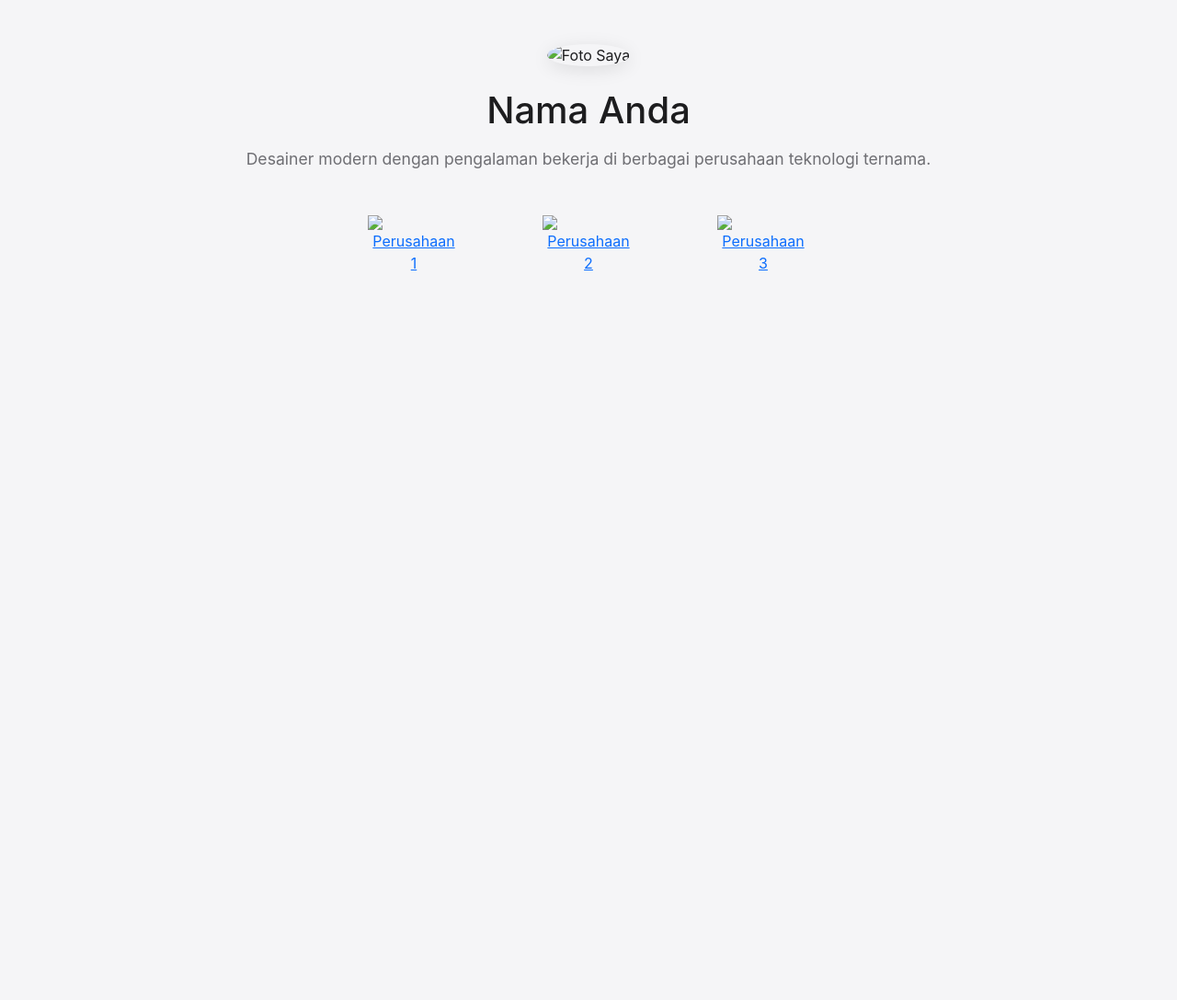
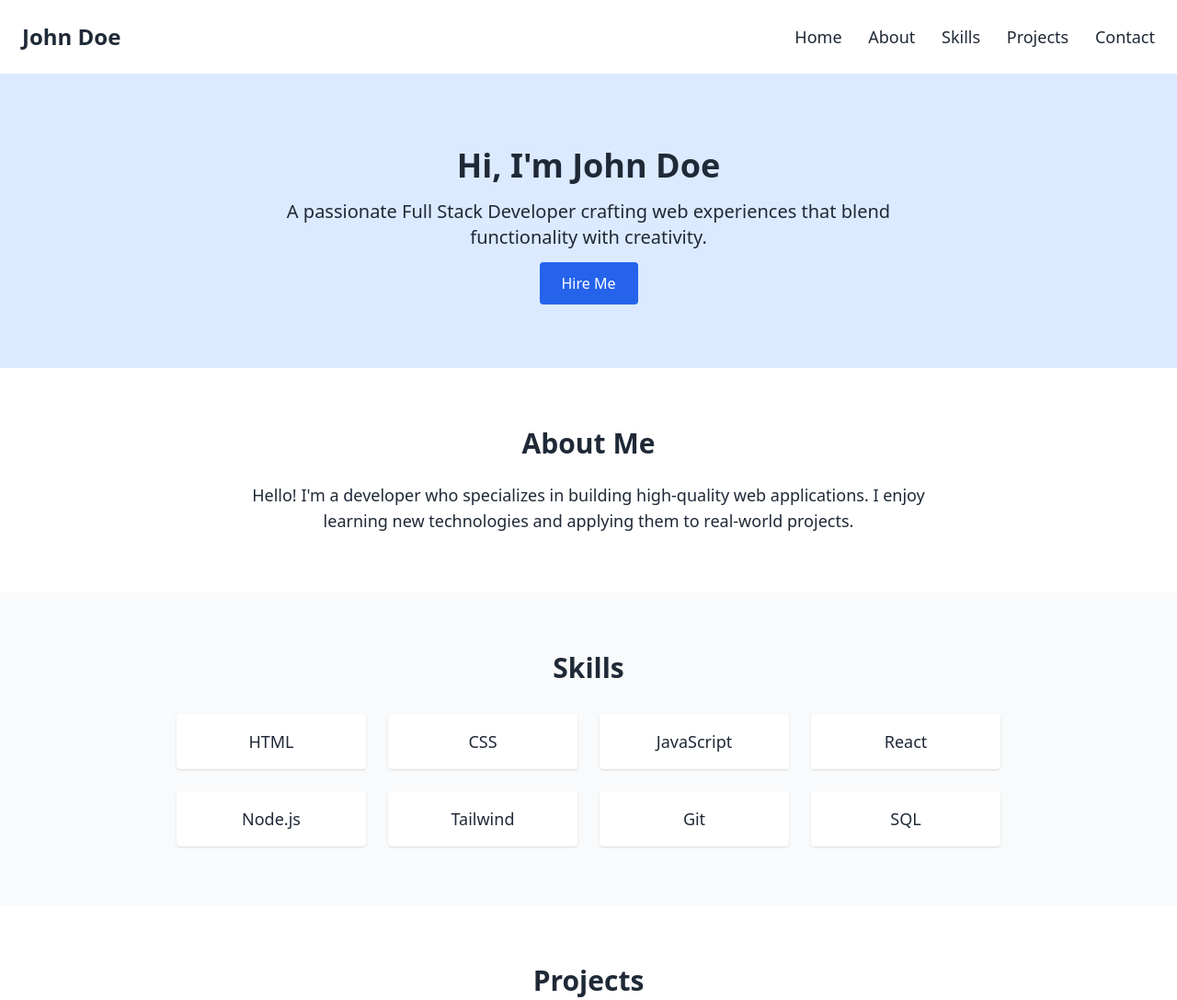
Before and after one commit to Lutfialfian975/Portfolio, a plain HTML site: page index.html in a window 1280 px wide. Shown: the top 1087 px of the page at 92% size. Before the commit the page ends 800 px from the top, so only its background shows below. Drawn offline with nearby package versions, Linux system fonts and the light colour scheme.

Commit message:
Update index.html

```diff
--- a/index.html
+++ b/index.html
@@ -1,62 +1,88 @@
 <!DOCTYPE html>
 <html lang="en">
+<head>
+  <meta charset="UTF-8" />
+  <meta name="viewport" content="width=device-width, initial-scale=1.0" />
+  <title>Portfolio</title>
+  <script src="https://cdn.tailwindcss.com"></script>
+</head>
+<body class="bg-gray-100 text-gray-800">
 
-<head>
-  <meta charset="UTF-8">
-  <meta name="viewport" content="width=device-width, initial-scale=1.0">
-  <title>Portfolio</title>
-  <link href="https://cdn.jsdelivr.net/npm/bootstrap@5.3.0/dist/css/bootstrap.min.css" rel="stylesheet">
-  <style>
-    body {
-      background-color: #f5f5f7;
-      color: #1d1d1f;
-      font-family: -apple-system, BlinkMacSystemFont, 'Segoe UI', Roboto, Helvetica, Arial, sans-serif;
-    }
-    .profile-img {
-      max-width: 200px;
-      border-radius: 50%;
-      box-shadow: 0 4px 20px rgba(0,0,0,0.1);
-    }
-    .company-logo {
-      max-width: 100px;
-      transition: transform 0.3s;
-    }
-    .company-logo:hover {
-      transform: scale(1.1);
-    }
-    .description {
-      font-size: 1.1rem;
-      color: #6e6e73;
-    }
-  </style>
-</head>
+  <!-- Header -->
+  <header class="bg-white shadow p-6 flex items-center justify-between">
+    <h1 class="text-2xl font-bold">John Doe</h1>
+    <nav class="space-x-6 text-lg">
+      <a href="#" class="hover:text-blue-600">Home</a>
+      <a href="#" class="hover:text-blue-600">About</a>
+      <a href="#" class="hover:text-blue-600">Skills</a>
+      <a href="#" class="hover:text-blue-600">Projects</a>
+      <a href="#" class="hover:text-blue-600">Contact</a>
+    </nav>
+  </header>
 
-<body>
-  <div class="container text-center py-5">
-    <img src="foto-anda.jpg" alt="Foto Saya" class="profile-img mb-4">
-    <h1 class="mb-3">Nama Anda</h1>
-    <p class="description mb-5">Desainer modern dengan pengalaman bekerja di berbagai perusahaan teknologi ternama.</p>
+  <!-- Hero Section -->
+  <section class="bg-blue-100 text-center py-20 px-4">
+    <h2 class="text-4xl font-bold mb-4">Hi, I'm John Doe</h2>
+    <p class="text-xl mb-6 max-w-2xl mx-auto">A passionate Full Stack Developer crafting web experiences that blend functionality with creativity.</p>
+    <a href="#" class="bg-blue-600 text-white py-3 px-6 rounded hover:bg-blue-700 transition">Hire Me</a>
+  </section>
 
-    <div class="row justify-content-center g-4">
-      <div class="col-4 col-md-2">
-        <a href="https://perusahaan1.com" target="_blank">
-          <img src="logo-perusahaan1.png" alt="Perusahaan 1" class="company-logo">
-        </a>
+  <!-- About Section -->
+  <section class="py-16 px-6 bg-white text-center">
+    <h3 class="text-3xl font-semibold mb-6">About Me</h3>
+    <div class="max-w-3xl mx-auto text-lg">
+      <p>Hello! I'm a developer who specializes in building high-quality web applications. I enjoy learning new technologies and applying them to real-world projects.</p>
+    </div>
+  </section>
+
+  <!-- Skills Section -->
+  <section class="py-16 px-6 bg-gray-50 text-center">
+    <h3 class="text-3xl font-semibold mb-8">Skills</h3>
+    <div class="grid grid-cols-2 md:grid-cols-4 gap-6 max-w-4xl mx-auto text-lg">
+      <div class="bg-white shadow p-4 rounded">HTML</div>
+      <div class="bg-white shadow p-4 rounded">CSS</div>
+      <div class="bg-white shadow p-4 rounded">JavaScript</div>
+      <div class="bg-white shadow p-4 rounded">React</div>
+      <div class="bg-white shadow p-4 rounded">Node.js</div>
+      <div class="bg-white shadow p-4 rounded">Tailwind</div>
+      <div class="bg-white shadow p-4 rounded">Git</div>
+      <div class="bg-white shadow p-4 rounded">SQL</div>
+    </div>
+  </section>
+
+  <!-- Projects Section -->
+  <section class="py-16 px-6 bg-white text-center">
+    <h3 class="text-3xl font-semibold mb-10">Projects</h3>
+    <div class="grid gap-8 md:grid-cols-3 max-w-6xl mx-auto">
+      <div class="bg-gray-100 p-4 rounded shadow">
+        <img src="https://placehold.co/300x200" alt="Project 1" class="mb-4 rounded">
+        <h4 class="text-xl font-semibold mb-2">Project One</h4>
+        <p>A brief description of the project highlighting its purpose and technologies used.</p>
       </div>
-      <div class="col-4 col-md-2">
-        <a href="https://perusahaan2.com" target="_blank">
-          <img src="logo-perusahaan2.png" alt="Perusahaan 2" class="company-logo">
-        </a>
+      <div class="bg-gray-100 p-4 rounded shadow">
+        <img src="https://placehold.co/300x200" alt="Project 2" class="mb-4 rounded">
+        <h4 class="text-xl font-semibold mb-2">Project Two</h4>
+        <p>A brief description of the project highlighting its purpose and technologies used.</p>
       </div>
-      <div class="col-4 col-md-2">
-        <a href="https://perusahaan3.com" target="_blank">
-          <img src="logo-perusahaan3.png" alt="Perusahaan 3" class="company-logo">
-        </a>
+      <div class="bg-gray-100 p-4 rounded shadow">
+        <img src="https://placehold.co/300x200" alt="Project 3" class="mb-4 rounded">
+        <h4 class="text-xl font-semibold mb-2">Project Three</h4>
+        <p>A brief description of the project highlighting its purpose and technologies used.</p>
       </div>
     </div>
-  </div>
+  </section>
 
-  <script src="https://cdn.jsdelivr.net/npm/bootstrap@5.3.0/dist/js/bootstrap.bundle.min.js"></script>
+  <!-- Contact Section -->
+  <section class="py-16 px-6 bg-blue-100 text-center">
+    <h3 class="text-3xl font-semibold mb-6">Contact</h3>
+    <p class="mb-6 text-lg">Have a project in mind or just want to say hi? Drop me a message!</p>
+    <a href="mailto:john@example.com" class="bg-blue-600 text-white py-3 px-6 rounded hover:bg-blue-700 transition">Email Me</a>
+  </section>
+
+  <!-- Footer -->
+  <footer class="bg-white text-center p-6 text-sm text-gray-500">
+    &copy; 2025 John Doe. All rights reserved.
+  </footer>
+
 </body>
-
 </html>
```
